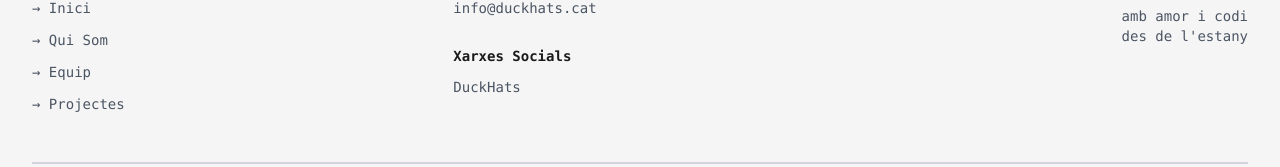
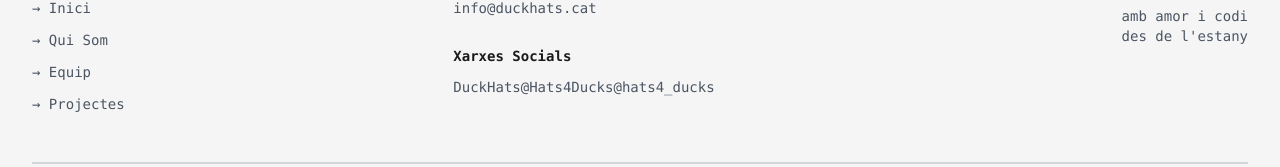
Before and after one commit to DuckHats/Portfoli, a React (Vite) app: page /projects in a window 1280 px wide. Shown: the part 1146-1313 px from the top of the page. Built offline with nearby package versions, Linux system fonts and the light colour scheme.

Commit message:
feat: add Twitter and Instagram social links to footer and remove LinkedIn link from contact config

```diff
--- a/src/components/Footer.tsx
+++ b/src/components/Footer.tsx
@@ -142,6 +142,40 @@ export function Footer() {
               >
                 {contactConfig.handles.github}
               </a>
+              <a
+                href={contactConfig.social.twitter}
+                target="_blank"
+                rel="noopener noreferrer"
+                className="font-mono text-sm transition-colors inline-block w-fit"
+                style={{
+                  color: brandConfig.colors.neutral.gray600,
+                }}
+                onMouseEnter={(e) => {
+                  e.currentTarget.style.color = brandConfig.colors.accent.red
+                }}
+                onMouseLeave={(e) => {
+                  e.currentTarget.style.color = brandConfig.colors.neutral.gray600
+                }}
+              >
+                {contactConfig.handles.twitter}
+              </a>
+              <a
+                href={contactConfig.social.instagram}
+                target="_blank"
+                rel="noopener noreferrer"
+                className="font-mono text-sm transition-colors inline-block w-fit"
+                style={{
+                  color: brandConfig.colors.neutral.gray600,
+                }}
+                onMouseEnter={(e) => {
+                  e.currentTarget.style.color = brandConfig.colors.accent.red
+                }}
+                onMouseLeave={(e) => {
+                  e.currentTarget.style.color = brandConfig.colors.neutral.gray600
+                }}
+              >
+                {contactConfig.handles.instagram}
+              </a>
             </div>
           </div>
 
--- a/src/config/contact.config.ts
+++ b/src/config/contact.config.ts
@@ -5,7 +5,6 @@ export const contactConfig = {
     github: 'https://github.com/DuckHats',
     twitter: 'https://twitter.com/@Hats4Ducks',
     instagram: 'https://instagram.com/hats4_ducks',
-    linkedin: 'https://linkedin.com/company/duckhats',
   },
   handles: {
     github: 'DuckHats',
```
